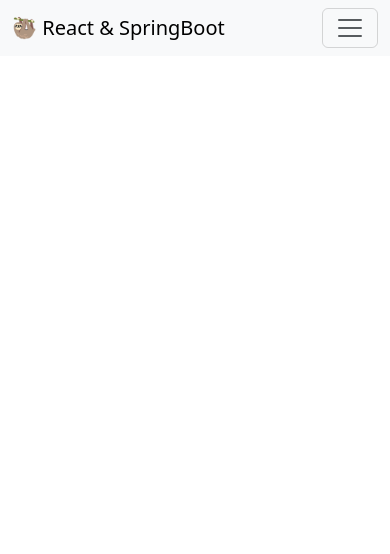
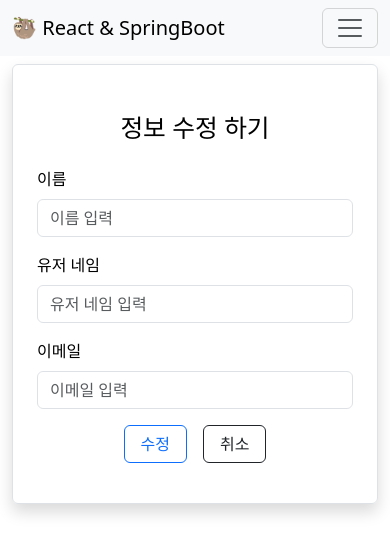
Before and after one commit to dinky1316/frontend, a React (Create React App) app: page /edituser/1 in a window 390 px wide. Shown: the top 554 px of the page. Built offline with nearby package versions, Linux system fonts and the light colour scheme; no server answers.

Commit message:
유저 조회

```diff
--- a/src/App.css
+++ b/src/App.css
@@ -1,3 +1,3 @@
-div{
+div {
   color: black;
 }
--- a/src/App.js
+++ b/src/App.js
@@ -5,6 +5,8 @@ import "bootstrap/dist/js/bootstrap.bundle";
 import "./App.css";
 import { BrowserRouter, Route, Routes } from "react-router-dom";
 import AddUser from "./users/AddUser";
+import EditUser from "./users/EditUser";
+import ViewUser from "./users/ViewUser";
 
 function App() {
   return (
@@ -15,6 +17,9 @@ function App() {
           {/* 이 주소(/)로 요청하면 home을 보여준다 */}
           <Route path="/" element={<Home />} />
           <Route path="/adduser" element={<AddUser />} />
+          {/* :id -> id가 바뀔 수 있는 변수값이라는 뜻 */}
+          <Route path="/edituser/:id" element={<EditUser />} />
+          <Route path="/viewuser/:id" element={<ViewUser />} />
         </Routes>
       </BrowserRouter>
     </div>
--- a/src/users/AddUser.jsx
+++ b/src/users/AddUser.jsx
@@ -1,41 +1,40 @@
-import axios from 'axios'
-import React, { useState } from 'react'
-import { Link, useNavigate } from 'react-router-dom'
+import axios from "axios";
+import React, { useState } from "react";
+import { Link, useNavigate } from "react-router-dom";
 
 const AddUser = () => {
-
   // 리액트 돔의 네비게이트를 쓰면 더 편리하고 빠르다
   // 네비게이트 객체 생성
   let navigate = useNavigate();
 
-  const [user , setUser] = useState({
-    name: '',
-    username: '',
-    email: ''
-  })
+  const [user, setUser] = useState({
+    name: "",
+    username: "",
+    email: "",
+  });
 
   const onInputChange = (e) => {
     setUser({
       ...user,
       // 입력한 값을 name 으로  // 객체안에 변수를 쓸때는 대괄호
-      [e.target.name]: e.target.value
-    })
-  }
+      [e.target.name]: e.target.value,
+    });
+  };
 
   // 구조 분해 할당 // 이렇게 분해를 해버리면 user.name 안하고 name 만 써도 user의 name인걸 안다
-  const {name, username, email} = user;
+  const { name, username, email } = user;
 
   // 폼의 가입 버튼을 눌렀을때 이벤트
-  const onSubmit = async(e) => {
+  const onSubmit = async (e) => {
     e.preventDefault(); // 기본 전송 기능 중지
     // 백엔드 서버로 user데이터 전송
-    await axios.post('http://localhost:8080/user', user); // 전송할 데이터 뒤에 표시
+    await axios.post("http://localhost:8080/user", user); // 전송할 데이터 뒤에 표시
     // 바로 홈페이지로 이동(리스트에 새 유저가 보임)
-    navigate('/');
-  }
+    navigate("/");
+  };
 
   return (
-   <div className='container'>
+    <div className="container">
       <div className="container">
         <div className="row">
           <div className="col-md-6 offset-md-3 border rounded p-4 mt-2 shadow">
@@ -46,30 +45,64 @@ const AddUser = () => {
                 <label htmlFor="name" className="form-label">
                   이름
                 </label>
-            <input required type="text" id="name" value={name} onChange={onInputChange} className="form-control" placeholder="이름 입력" name="name" />
+                <input
+                  required
+                  type="text"
+                  id="name"
+                  value={name}
+                  onChange={onInputChange}
+                  className="form-control"
+                  placeholder="이름 입력"
+                  name="name"
+                />
               </div>
               <div className="mb-3">
                 <label htmlFor="name" className="form-label">
                   유저 네임
                 </label>
-            <input required type="text" id="username" value={username} onChange={onInputChange} className="form-control" placeholder="유저 네임 입력" name="username" />
+                <input
+                  required
+                  type="text"
+                  id="username"
+                  value={username}
+                  onChange={onInputChange}
+                  className="form-control"
+                  placeholder="유저 네임 입력"
+                  name="username"
+                />
               </div>
               <div className="mb-3">
                 <label htmlFor="name" className="form-label">
                   이메일
                 </label>
-            <input required type="text" id="email" value={email} onChange={onInputChange} className="form-control" placeholder="이메일 입력" name="email" />
+                <input
+                  required
+                  type="text"
+                  id="email"
+                  value={email}
+                  onChange={onInputChange}
+                  className="form-control"
+                  placeholder="이메일 입력"
+                  name="email"
+                />
               </div>
-          <div className='mb-3 text-center'>
-            <button type='submit' className='btn btn-outline-primary px-3 mx-2'>가입</button>
-            <Link to="/" className='btn btn-outline-dark px-3 mx-2'>취소</Link>
+              <div className="mb-3 text-center">
+                <button
+                  type="submit"
+                  className="btn btn-outline-primary px-3 mx-2"
+                >
+                  가입
+                </button>
+                <Link to="/" className="btn btn-outline-dark px-3 mx-2">
+                  취소
+                </Link>
               </div>
             </form>
           </div>
         </div>
       </div>
     </div>
-  )
-}
+  );
+};
 
-export default AddUser
+export default AddUser;
--- a/src/users/EditUser.jsx
+++ b/src/users/EditUser.jsx
@@ -1,9 +1,123 @@
-import React from 'react'
+import axios from "axios";
+import React, { useEffect, useState } from "react";
+import { Link, useNavigate, useParams } from "react-router-dom";
 
 const EditUser = () => {
+  let navigate = useNavigate();
+
+  // 요청 주소의 id값을 받음
+  const { id } = useParams();
+
+  const [user, setUser] = useState({
+    name: "",
+    username: "",
+    email: "",
+  });
+
+  // 앱 실행시 한번 실행
+  useEffect(() => {
+    loadUser();
+    // eslint-disable-next-line react-hooks/exhaustive-deps
+  }, []);
+
+  // async는 만약 함수라면 function 앞에 붙임
+  const loadUser = async () => {
+    const result = await axios.get(`http://localhost:8080/users/${id}`);
+    // useParam을 써서 아이디를 받아오고, 그걸로 유저의 정보를 찾고, 그걸 표시
+    setUser(result.data);
+  };
+
+  const onInputChange = (e) => {
+    setUser({
+      ...user,
+      // 입력한 값을 name 으로  // 객체안에 변수를 쓸때는 대괄호
+      [e.target.name]: e.target.value,
+    });
+  };
+
+  // 구조 분해 할당 // 이렇게 분해를 해버리면 user.name 안하고 name 만 써도 user의 name인걸 안다
+  const { name, username, email } = user;
+
+  // 폼의 가입 버튼을 눌렀을때 이벤트
+  const onSubmit = async (e) => {
+    e.preventDefault(); // 기본 전송 기능 중지
+    // 백엔드 서버로 user데이터 전송
+    // 수정이라서 put,   id 값
+    await axios.put(`http://localhost:8080/user/${id}`, user); // 전송할 데이터 뒤에 표시
+    // 바로 홈페이지로 이동(리스트에 새 유저가 보임)
+    navigate("/");
+  };
   return (
-    <div>EditUser</div>
-  )
-}
+    <div className="container">
+      <div className="container">
+        <div className="row">
+          <div className="col-md-6 offset-md-3 border rounded p-4 mt-2 shadow">
+            <h2 className="text-center m-4">정보 수정 하기</h2>
+            {/* onSubmit : 버튼을 누르면 발생 */}
+            <form onSubmit={onSubmit}>
+              <div className="mb-3">
+                <label htmlFor="name" className="form-label">
+                  이름
+                </label>
+                <input
+                  required
+                  type="text"
+                  id="name"
+                  value={name}
+                  onChange={onInputChange}
+                  className="form-control"
+                  placeholder="이름 입력"
+                  name="name"
+                />
+              </div>
 
-export default EditUser
+              <div className="mb-3">
+                <label htmlFor="name" className="form-label">
+                  유저 네임
+                </label>
+                <input
+                  required
+                  type="text"
+                  id="username"
+                  value={username}
+                  onChange={onInputChange}
+                  className="form-control"
+                  placeholder="유저 네임 입력"
+                  name="username"
+                />
+              </div>
+              <div className="mb-3">
+                <label htmlFor="name" className="form-label">
+                  이메일
+                </label>
+                <input
+                  required
+                  type="text"
+                  id="email"
+                  value={email}
+                  onChange={onInputChange}
+                  className="form-control"
+                  placeholder="이메일 입력"
+                  name="email"
+                />
+              </div>
+              <div className="mb-3 text-center">
+                <button
+                  type="submit"
+                  className="btn btn-outline-primary px-3 mx-2"
+                >
+                  수정
+                </button>
+                <Link to="/" className="btn btn-outline-dark px-3 mx-2">
+                  취소
+                </Link>
+              </div>
+            </form>
+          </div>
+        </div>
+      </div>
+    </div>
+  );
+};
+
+export default EditUser;
--- a/src/users/ViewUser.jsx
+++ b/src/users/ViewUser.jsx
@@ -1,9 +1,36 @@
-import React from 'react'
+import React from "react";
+import { Link } from "react-router-dom";
 
 const ViewUser = () => {
   return (
-    <div>ViewUser</div>
-  )
-}
+    <div className="container">
+      <div className="row">
+        <div className="col-md-6 offset-md-3 border rounded p-4 mt-2 shadow">
+          <h2 className="text-center m-4">유저 정보</h2>
 
-export default ViewUser
+          <div className="card">
+            <div className="card-header">
+              유저ID :
+              <ul className="list-group list-group-flush">
+                <li className="list-group-item">
+                  <b>이름 : </b>
+                </li>
+                <li className="list-group-item">
+                  <b>유저네임 : </b>
+                </li>
+                <li className="list-group-item">
+                  <b>이메일 : </b>
+                </li>
+              </ul>
+            </div>
+          </div>
+          <Link className="btn btn-primary my-2" to={"/"}>
+            돌아기기
+          </Link>
+        </div>
+      </div>
+    </div>
+  );
+};
+
+export default ViewUser;
```
Also changed, not shown: src/pages/Home.jsx (+40 -15 lines). Lines whose indentation alone changed are shown as unchanged.
